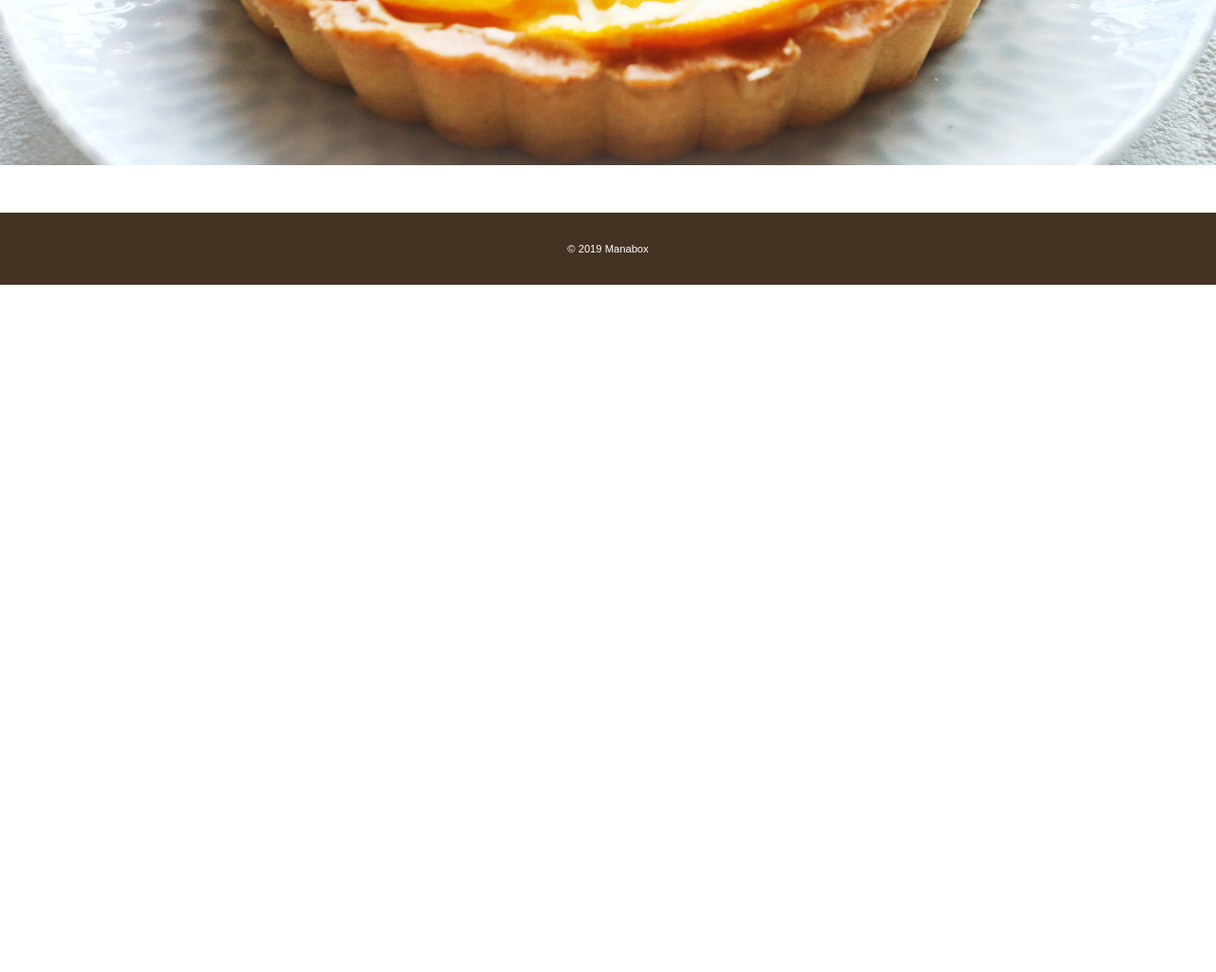
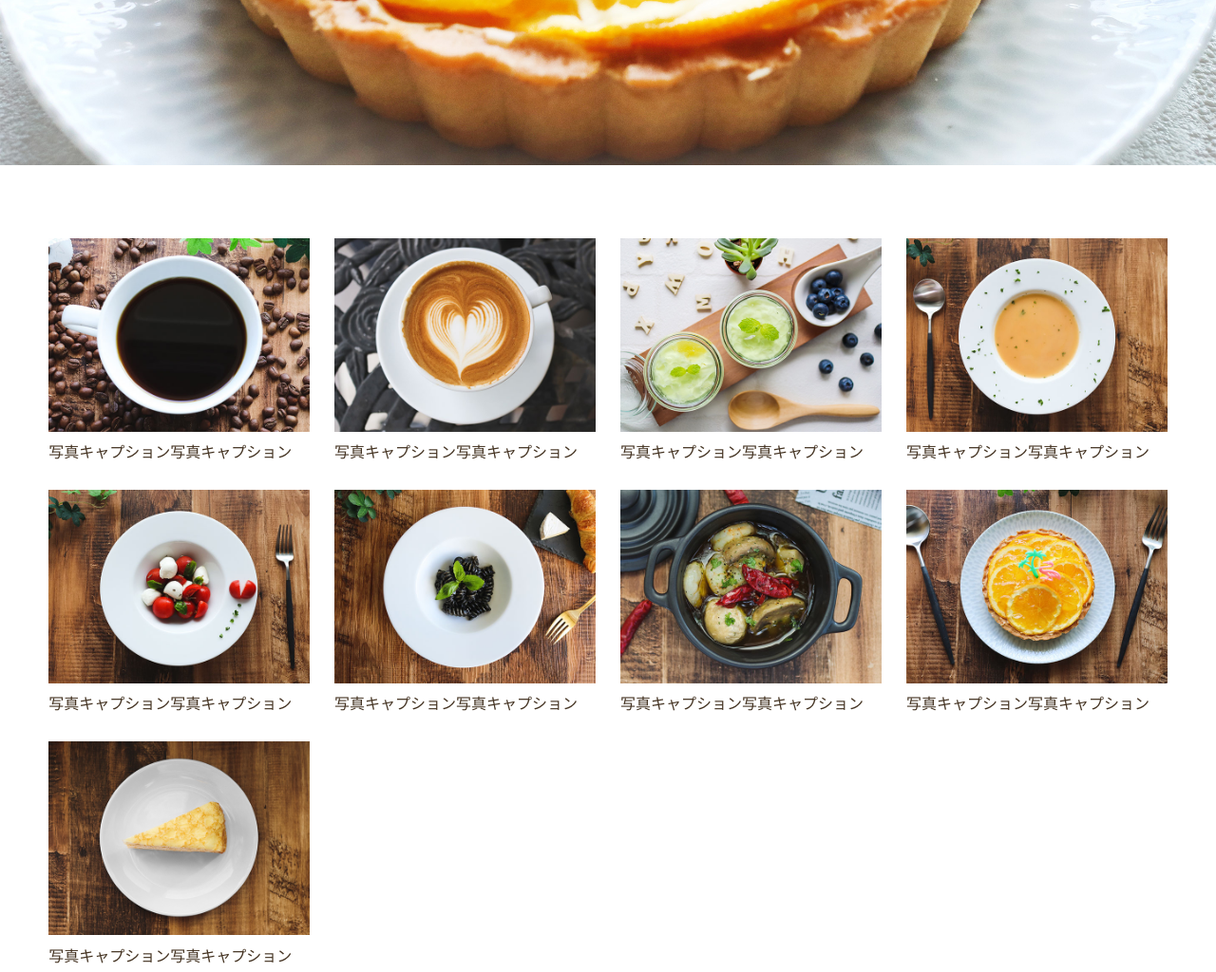
Before and after one commit to Ryo10Leo/html_css_tutorial, a plain HTML site: page menu.html in a window 1280 px wide. Shown: the part 626-1650 px from the top of the page at 95% size. Before the commit the page ends 926 px from the top, so only its background shows below. Drawn offline with Linux system fonts and the light colour scheme; some packages are replaced by stand-ins of ours.

Commit message:
grid実装

```diff
--- a/css/style.css
+++ b/css/style.css
@@ -313,3 +313,11 @@ aside p{
     font-size: 1.125rem;
     margin: 10px 0 0;
 }
+
+.grid{
+    display: grid;
+    gap: 26px;
+    grid-template-columns: repeat(auto-fit,minmax(240px, 1fr));
+    margin-top: 6%;
+    margin-bottom: 50px;
+}
--- a/menu.html
+++ b/menu.html
@@ -32,6 +32,46 @@
                 </div><!--/.menu-content-->
         </div>
 
+        <div class="wrapper grid">
+            <div class="item">
+                <img src="images/menu1.jpg" alt="">
+                <p>写真キャプション写真キャプション</p>
+            </div>
+            <div class="item">
+                <img src="images/menu2.jpg" alt="">
+                <p>写真キャプション写真キャプション</p>
+            </div>
+            <div class="item">
+                 <img src="images/menu3.jpg" alt="">
+                 <p>写真キャプション写真キャプション</p>
+            </div>
+            <div class="item">
+                <img src="images/menu4.jpg" alt="">
+                <p>写真キャプション写真キャプション</p>
+            </div>
+            <div class="item">
+                <img src="images/menu5.jpg" alt="">
+                <p>写真キャプション写真キャプション</p>
+            </div>
+            <div class="item">
+                <img src="images/menu6.jpg" alt="">
+                <p>写真キャプション写真キャプション</p>
+            </div>
+            <div class="item">
+                <img src="images/menu7.jpg" alt="">
+                <p>写真キャプション写真キャプション</p>
+            </div>
+            <div class="item">
+                <img src="images/menu8.jpg" alt="">
+                <p>写真キャプション写真キャプション</p>
+            </div>
+            <div class="item">
+                <img src="images/menu9.jpg" alt="">
+                <p>写真キャプション写真キャプション</p>
+            </div>
+
+        </div>
+
     </body>
     <footer>
         <div class="wrapper">
```
